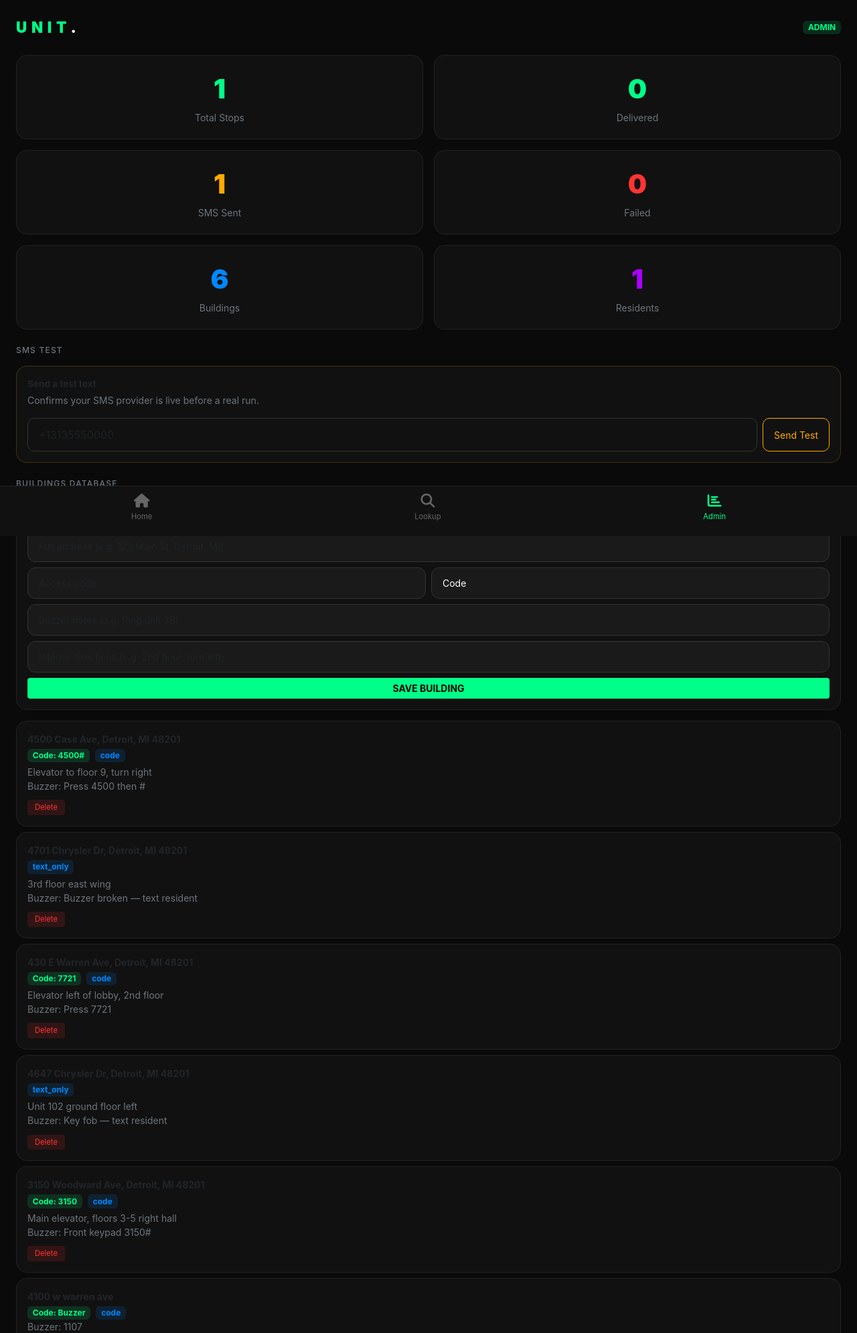
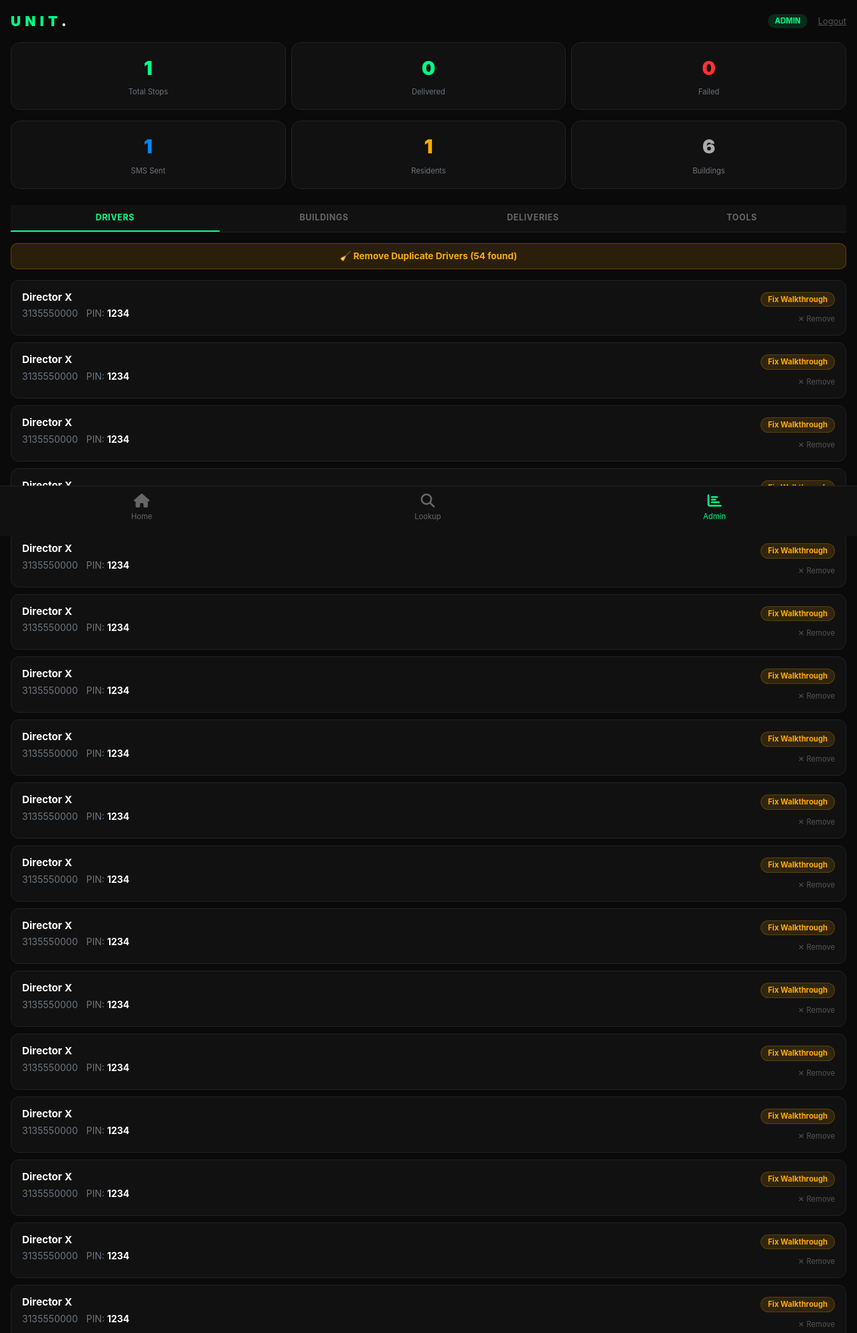
Before and after one commit to xklusivevisions-beep/unit, a Flask app: page /admin in a window 1280 px wide. Shown: the top 1990 px of the page at 67% size. Run offline with Flask 3, Linux system fonts and the light colour scheme; the visitor is signed in with stand-in values (Sample User, id 1); data comes from the database, SQL or seed files in the repository; tables that the repository leaves empty hold one stand-in row (values such as "Sample post"); some libraries are stand-ins or nearby versions.

Commit message:
fix: stop duplicate drivers on restart + full admin redesign with tabs (Drivers/Buildings/Deliveries/Tools)

```diff
--- a/app.py
+++ b/app.py
@@ -282,10 +282,13 @@ def init_db():
         );
     ''')
     db.commit()
+    # Only insert default driver if NO drivers exist yet
     try:
-        db.execute("INSERT INTO drivers (name, phone, company, pin) VALUES (?,?,?,?)",
-                   ('Director X', '3135550000', 'SpeedX', '1234'))
-        db.commit()
+        count = db.execute("SELECT COUNT(*) FROM drivers").fetchone()[0]
+        if count == 0:
+            db.execute("INSERT INTO drivers (name, phone, company, pin, onboarded) VALUES (?,?,?,?,?)",
+                       ('Director X', '3135550000', 'SpeedX', '1234', 1))
+            db.commit()
     except: pass
     # Safe migrations — add columns if they don't exist yet
     for migration in [
@@ -1216,6 +1219,32 @@ def admin_logout():
     session.pop('admin', None)
     return redirect(url_for('index'))
 
+@app.route('/admin/cleanup-drivers', methods=['POST'])
+def admin_cleanup_drivers():
+    """Remove duplicate driver rows — keep the most recent unique PIN."""
+    if not session.get('admin'):
+        return redirect(url_for('admin_login'))
+    db = get_db()
+    # Keep only the latest row per PIN
+    db.execute("""
+        DELETE FROM drivers WHERE id NOT IN (
+            SELECT MAX(id) FROM drivers GROUP BY pin
+        )
+    """)
+    db.commit()
+    db.close()
+    return redirect(url_for('admin'))
+
+@app.route('/admin/delete-driver/<int:driver_id>', methods=['POST'])
+def admin_delete_driver(driver_id):
+    if not session.get('admin'):
+        return redirect(url_for('admin_login'))
+    db = get_db()
+    db.execute("DELETE FROM drivers WHERE id=?", (driver_id,))
+    db.commit()
+    db.close()
+    return redirect(url_for('admin'))
+
 @app.route('/admin/mark-onboarded/<int:driver_id>', methods=['POST'])
 def admin_mark_onboarded(driver_id):
     if not session.get('admin'):
--- a/templates/admin.html
+++ b/templates/admin.html
@@ -1,74 +1,136 @@
 {% extends 'base.html' %}
 {% block title %}UNIT — Admin{% endblock %}
 {% block content %}
-<div class="container-fluid p-4 pb-nav">
+<style>
+  .tab-btn {
+    flex: 1; padding: 10px 4px; background: #111; border: none;
+    color: #666; font-size: 0.78rem; font-weight: 700;
+    letter-spacing: 0.05em; cursor: pointer;
+    border-bottom: 2px solid transparent; transition: all 0.2s;
+  }
+  .tab-btn.active { color: #00ff88; border-bottom-color: #00ff88; }
+  .tab-pane { display: none; }
+  .tab-pane.active { display: block; }
+  .stat-card {
+    background: #111; border-radius: 14px; padding: 16px 12px;
+    text-align: center; border: 1px solid #222;
+  }
+  .stat-number { font-size: 1.8rem; font-weight: 900; color: #00ff88; }
+  .driver-card {
+    background: #111; border-radius: 12px; padding: 14px 16px;
+    border: 1px solid #222; margin-bottom: 10px;
+  }
+  .pill {
+    display: inline-block; padding: 2px 10px; border-radius: 20px;
+    font-size: 0.7rem; font-weight: 700;
+  }
+</style>
 
-  <div class="d-flex align-items-center mb-4">
-    <div class="unit-logo me-auto" style="font-size:1.4rem;">UNIT<span>.</span></div>
-    <span class="badge" style="background:#00ff8822;color:#00ff88;">ADMIN</span>
+<div class="container-fluid p-3 pb-nav">
+
+  <!-- Header -->
+  <div class="d-flex align-items-center mb-3">
+    <div class="unit-logo me-auto" style="font-size:1.3rem;">UNIT<span>.</span></div>
+    <span class="pill" style="background:#00ff8822;color:#00ff88;">ADMIN</span>
+    <a href="/admin/logout" class="ms-3" style="color:#555;font-size:0.8rem;">Logout</a>
   </div>
 
-  <!-- Stats -->
-  <div class="row g-3 mb-4">
-    <div class="col-6">
+  <!-- Stats Row -->
+  <div class="row g-2 mb-3">
+    <div class="col-4">
       <div class="stat-card">
         <div class="stat-number">{{ stats.total_deliveries }}</div>
-        <small class="text-secondary">Total Stops</small>
+        <small class="text-secondary" style="font-size:0.7rem;">Total Stops</small>
       </div>
     </div>
-    <div class="col-6">
+    <div class="col-4">
       <div class="stat-card">
-        <div class="stat-number">{{ stats.delivered }}</div>
-        <small class="text-secondary">Delivered</small>
+        <div class="stat-number" style="color:#00ff88;">{{ stats.delivered }}</div>
+        <small class="text-secondary" style="font-size:0.7rem;">Delivered</small>
       </div>
     </div>
-    <div class="col-6">
+    <div class="col-4">
       <div class="stat-card">
-        <div class="stat-number" style="color:#ffaa00;">{{ stats.sms_sent }}</div>
-        <small class="text-secondary">SMS Sent</small>
+        <div class="stat-number" style="color:#ff3333;">{{ stats.failed }}</div>
+        <small class="text-secondary" style="font-size:0.7rem;">Failed</small>
       </div>
     </div>
-    <div class="col-6">
+  </div>
+  <div class="row g-2 mb-4">
+    <div class="col-4">
       <div class="stat-card">
-        <div class="stat-number" style="color:#ff3333;">{{ stats.failed }}</div>
-        <small class="text-secondary">Failed</small>
+        <div class="stat-number" style="color:#0088ff;">{{ stats.sms_sent }}</div>
+        <small class="text-secondary" style="font-size:0.7rem;">SMS Sent</small>
       </div>
     </div>
-    <div class="col-6">
+    <div class="col-4">
       <div class="stat-card">
-        <div class="stat-number" style="color:#0088ff;">{{ stats.buildings }}</div>
-        <small class="text-secondary">Buildings</small>
+        <div class="stat-number" style="color:#ffaa00;">{{ stats.residents }}</div>
+        <small class="text-secondary" style="font-size:0.7rem;">Residents</small>
       </div>
     </div>
-    <div class="col-6">
+    <div class="col-4">
       <div class="stat-card">
-        <div class="stat-number" style="color:#aa00ff;">{{ stats.residents }}</div>
-        <small class="text-secondary">Residents</small>
+        <div class="stat-number" style="color:#aaa;">{{ stats.buildings }}</div>
+        <small class="text-secondary" style="font-size:0.7rem;">Buildings</small>
       </div>
     </div>
   </div>
 
-  <!-- Test SMS -->
-  <h6 class="text-secondary mb-3" style="letter-spacing:0.1em;font-size:0.75rem;">SMS TEST</h6>
-  <div class="card p-3 mb-4" style="border-color:#ffaa0033;">
-    <div class="fw-bold mb-1" style="font-size:0.85rem;">Send a test text</div>
-    <small class="text-secondary d-block mb-3">Confirms your SMS provider is live before a real run.</small>
-    <div class="d-flex gap-2">
-      <input id="test-sms-phone" type="tel" class="form-control" placeholder="+13135550000" style="background:#111;border-color:#333;color:#fff;border-radius:10px;">
-      <button id="test-sms-btn" class="btn btn-sm" style="border:1px solid #ffaa00;color:#ffaa00;border-radius:10px;padding:6px 16px;white-space:nowrap;">
-        Send Test
-      </button>
-    </div>
-    <div id="test-sms-result" style="display:none;margin-top:10px;padding:8px 12px;border-radius:8px;font-size:0.85rem;font-weight:600;"></div>
+  <!-- Tabs -->
+  <div class="d-flex mb-3" style="border-bottom:1px solid #222;">
+    <button class="tab-btn active" onclick="switchTab('drivers')">DRIVERS</button>
+    <button class="tab-btn" onclick="switchTab('buildings')">BUILDINGS</button>
+    <button class="tab-btn" onclick="switchTab('deliveries')">DELIVERIES</button>
+    <button class="tab-btn" onclick="switchTab('tools')">TOOLS</button>
   </div>
 
-  <!-- Buildings Database -->
-  <h6 class="text-secondary mb-3" style="letter-spacing:0.1em;font-size:0.75rem;">BUILDINGS DATABASE</h6>
+  <!-- TAB: DRIVERS -->
+  <div class="tab-pane active" id="tab-drivers">
 
-  <!-- Add Building Form -->
+    <!-- Cleanup button if dupes exist -->
+    {% if drivers_list|length > 1 %}
+    <form method="POST" action="/admin/cleanup-drivers" class="mb-3">
+      <button type="submit" class="btn w-100 py-2" style="background:#ffaa0022;color:#ffaa00;border:1px solid #ffaa0044;border-radius:10px;font-size:0.85rem;font-weight:700;">
+        🧹 Remove Duplicate Drivers ({{ drivers_list|length }} found)
+      </button>
+    </form>
+    {% endif %}
+
+    {% for d in drivers_list %}
+    <div class="driver-card">
+      <div class="d-flex justify-content-between align-items-start">
+        <div>
+          <div class="fw-bold" style="font-size:0.95rem;">{{ d.name }}</div>
+          <small class="text-secondary">{{ d.phone or '—' }}</small>
+          <small class="text-secondary ms-2">PIN: <strong style="color:#fff;">{{ d.pin }}</strong></small>
+        </div>
+        <div class="d-flex flex-column gap-1 align-items-end">
+          {% if d.onboarded %}
+          <span class="pill" style="background:#00ff8822;color:#00ff88;">✓ Active</span>
+          {% else %}
+          <form method="POST" action="/admin/mark-onboarded/{{ d.id }}">
+            <button type="submit" class="pill" style="background:#ffaa0022;color:#ffaa00;border:1px solid #ffaa0033;cursor:pointer;">Fix Walkthrough</button>
+          </form>
+          {% endif %}
+          <form method="POST" action="/admin/delete-driver/{{ d.id }}"
+            onsubmit="return confirm('Delete {{ d.name }}?')">
+            <button type="submit" style="background:none;border:none;color:#555;font-size:0.7rem;cursor:pointer;padding:0;">✕ Remove</button>
+          </form>
+        </div>
+      </div>
+    </div>
+    {% else %}
+    <p class="text-secondary text-center py-4">No drivers registered yet.</p>
+    {% endfor %}
+  </div>
+
+  <!-- TAB: BUILDINGS -->
+  <div class="tab-pane" id="tab-buildings">
+
     <form method="POST" action="/admin/building" class="card p-3 mb-3">
-    <div class="fw-bold small mb-2" style="color:#00ff88;">+ Add / Update Building Access</div>
-    <input name="address" class="form-control form-control-sm mb-2" placeholder="Full address (e.g. 123 Main St, Detroit, MI)" required>
+      <div class="fw-bold small mb-2" style="color:#00ff88;">+ Add / Update Building</div>
+      <input name="address" class="form-control form-control-sm mb-2" placeholder="Full address" required>
       <div class="row g-2 mb-2">
         <div class="col-6">
           <input name="access_code" class="form-control form-control-sm" placeholder="Access code">
@@ -82,8 +144,8 @@
           </select>
         </div>
       </div>
-    <input name="buzzer_notes" class="form-control form-control-sm mb-2" placeholder="Buzzer notes (e.g. Ring unit 3B)">
-    <input name="interior_directions" class="form-control form-control-sm mb-2" placeholder="Interior directions (e.g. 2nd floor, turn left)">
+      <input name="buzzer_notes" class="form-control form-control-sm mb-2" placeholder="Buzzer notes">
+      <input name="interior_directions" class="form-control form-control-sm mb-2" placeholder="Interior directions">
       <button type="submit" class="btn btn-sm w-100" style="background:#00ff88;color:#000;font-weight:700;">SAVE BUILDING</button>
     </form>
 
@@ -92,124 +154,100 @@
       <div class="fw-bold small">{{ b.address }}</div>
       <div class="d-flex gap-2 mt-1 flex-wrap">
         {% if b.access_code %}
-      <span class="badge" style="background:#00ff8822;color:#00ff88;">Code: {{ b.access_code }}</span>
+        <span class="pill" style="background:#00ff8822;color:#00ff88;">Code: {{ b.access_code }}</span>
         {% endif %}
-      <span class="badge" style="background:#0088ff22;color:#0088ff;">{{ b.access_type }}</span>
-      {% if b.confirmed_count > 0 %}
-      <span class="badge" style="background:#22222;color:#aaa;">✓ {{ b.confirmed_count }}x confirmed</span>
-      {% endif %}
+        <span class="pill" style="background:#0088ff22;color:#0088ff;">{{ b.access_type }}</span>
       </div>
-    {% if b.interior_directions %}
-    <small class="text-secondary mt-1 d-block">{{ b.interior_directions[:80] }}{% if b.interior_directions|length > 80 %}...{% endif %}</small>
-    {% endif %}
-    {% if b.buzzer_notes %}
-    <small class="text-secondary d-block">Buzzer: {{ b.buzzer_notes }}</small>
-    {% endif %}
+      {% if b.buzzer_notes %}<small class="text-secondary d-block mt-1">Buzzer: {{ b.buzzer_notes }}</small>{% endif %}
+      {% if b.interior_directions %}<small class="text-secondary d-block">{{ b.interior_directions[:60] }}</small>{% endif %}
       <form method="POST" action="/admin/building/{{ b.id }}/delete" class="mt-2">
         <button type="submit" class="btn btn-sm" style="background:#ff333322;color:#ff3333;font-size:0.7rem;padding:2px 10px;">Delete</button>
       </form>
     </div>
+    {% else %}
+    <p class="text-secondary text-center py-4">No buildings saved yet.</p>
     {% endfor %}
+  </div>
 
-  <!-- Recent Deliveries -->
-  <!-- Drivers -->
-  <h6 class="text-secondary mt-4 mb-3" style="letter-spacing:0.1em;font-size:0.75rem;">REGISTERED DRIVERS</h6>
-  {% for d in drivers_list %}
+  <!-- TAB: DELIVERIES -->
+  <div class="tab-pane" id="tab-deliveries">
+    {% for d in deliveries %}
     <div class="card p-3 mb-2">
-    <div class="d-flex justify-content-between align-items-center">
-      <div>
-        <div class="fw-bold" style="font-size:0.9rem;">{{ d.name }}</div>
-        <small class="text-secondary">{{ d.phone or 'No phone' }} &bull; PIN: {{ d.pin }}</small>
+      <div class="d-flex justify-content-between align-items-start mb-1">
+        <div style="flex:1;">
+          <div class="fw-bold" style="font-size:0.85rem;">{{ d.address[:35] }}{% if d.address|length > 35 %}...{% endif %}</div>
+          <small class="text-secondary">{{ d.driver_name or '—' }} · {{ d.route_date or '' }}</small>
         </div>
-      <div class="d-flex gap-2 align-items-center">
-        {% if d.onboarded %}
-        <span class="badge" style="background:#00ff8822;color:#00ff88;font-size:0.7rem;">✓ Onboarded</span>
+        <span class="pill ms-2
+          {% if d.status == 'delivered' %}' style='background:#00ff8822;color:#00ff88;'
+          {% elif d.status == 'failed' %}' style='background:#ff333322;color:#ff3333;'
+          {% else %}' style='background:#1a1a1a;color:#aaa;'{% endif %}">
+          {{ d.status.upper() }}
+        </span>
+      </div>
+      {% if d.customer_name %}<small class="text-secondary"><i class="fas fa-user me-1"></i>{{ d.customer_name }}</small>{% endif %}
+    </div>
     {% else %}
-        <form method="POST" action="/admin/mark-onboarded/{{ d.id }}">
-          <button type="submit" class="btn btn-sm" style="background:#ffaa0022;color:#ffaa00;border:1px solid #ffaa0044;font-size:0.75rem;border-radius:8px;">Fix Walkthrough</button>
-        </form>
-        {% endif %}
+    <p class="text-secondary text-center py-4">No deliveries yet.</p>
+    {% endfor %}
   </div>
+
+  <!-- TAB: TOOLS -->
+  <div class="tab-pane" id="tab-tools">
+
+    <!-- Test SMS -->
+    <div class="card p-3 mb-3">
+      <div class="fw-bold small mb-2" style="color:#00ff88;">Test SMS</div>
+      <input type="tel" id="test-sms-phone" class="form-control form-control-sm mb-2" placeholder="+13135550000">
+      <button onclick="sendTestSms()" class="btn btn-sm w-100" style="background:#0088ff;color:#fff;font-weight:700;">Send Test SMS</button>
+      <div id="test-sms-result" style="display:none;margin-top:8px;padding:8px;border-radius:8px;font-size:0.8rem;"></div>
     </div>
+
+    <!-- Routes list -->
+    <div class="fw-bold small mb-2" style="color:#aaa;letter-spacing:0.1em;">RECENT ROUTES</div>
+    {% for r in routes %}
+    <div class="card p-3 mb-2">
+      <div class="fw-bold" style="font-size:0.85rem;">{{ r.name or 'Unnamed' }}</div>
+      <small class="text-secondary">{{ r.driver_name }} · {{ r.date }}</small>
     </div>
     {% endfor %}
-
-  <h6 class="text-secondary mt-4 mb-3" style="letter-spacing:0.1em;font-size:0.75rem;">RECENT DELIVERIES</h6>
-  {% for d in deliveries %}
-  <div class="card p-3 mb-2">
-    <div class="d-flex justify-content-between">
-      <div style="flex:1;">
-        <div class="fw-bold" style="font-size:0.85rem;">{{ d.address[:35] }}{% if d.address|length > 35 %}...{% endif %}</div>
-        <small class="text-secondary">{{ d.driver_name }} • Unit {{ d.unit or '—' }}</small>
   </div>
-      <div class="text-end">
-        <span class="status-pill pill-{{ d.status }}">{{ d.status.upper() }}</span>
-        {% if d.sms_sent %}<div><small style="color:#00ff88;font-size:0.65rem;"><i class="fas fa-sms"></i> SMS</small></div>{% endif %}
-      </div>
-    </div>
-  </div>
-  {% endfor %}
 
 </div>
 
 <!-- Bottom Nav -->
 <div class="nav-bottom">
   <div class="d-flex justify-content-around">
-    <a href="/driver">
-      <i class="fas fa-home"></i>Home
-    </a>
-    <a href="/driver/lookup">
-      <i class="fas fa-search"></i>Lookup
-    </a>
-    <a href="/admin" class="active">
-      <i class="fas fa-chart-bar"></i>Admin
-    </a>
+    <a href="/driver"><i class="fas fa-home"></i>Home</a>
+    <a href="/driver/lookup"><i class="fas fa-search"></i>Lookup</a>
+    <a href="/admin" class="active"><i class="fas fa-chart-bar"></i>Admin</a>
   </div>
 </div>
-{% endblock %}
 
-{% block scripts %}
 <script>
-document.getElementById('test-sms-btn').addEventListener('click', function() {
+function switchTab(name) {
+  document.querySelectorAll('.tab-pane').forEach(p => p.classList.remove('active'));
+  document.querySelectorAll('.tab-btn').forEach(b => b.classList.remove('active'));
+  document.getElementById('tab-' + name).classList.add('active');
+  event.target.classList.add('active');
+}
+
+function sendTestSms() {
   const phone = document.getElementById('test-sms-phone').value.trim();
   const result = document.getElementById('test-sms-result');
-  if (!phone) {
-    result.style.display = 'block';
-    result.style.background = '#ff333322';
-    result.style.color = '#ff6666';
-    result.textContent = 'Enter a phone number first.';
-    return;
-  }
-  this.textContent = 'Sending...';
-  this.disabled = true;
+  if (!phone) return;
   fetch('/admin/test-sms', {
     method: 'POST',
-    headers: {'Content-Type':'application/json'},
-    body: JSON.stringify({phone})
+    headers: {'Content-Type':'application/x-www-form-urlencoded'},
+    body: 'phone=' + encodeURIComponent(phone)
   })
   .then(r => r.json())
-  .then(data => {
+  .then(d => {
     result.style.display = 'block';
-    if (data.success) {
-      result.style.background = '#00ff8822';
-      result.style.color = '#00ff88';
-      result.textContent = `✓ Sent via ${data.provider} — check your phone`;
-    } else {
-      result.style.background = '#ff333322';
-      result.style.color = '#ff6666';
-      result.textContent = `✕ Failed (${data.provider}): ${data.detail || data.error}`;
+    result.style.background = d.success ? '#00ff8822' : '#ff333322';
+    result.style.color = d.success ? '#00ff88' : '#ff3333';
+    result.textContent = d.success ? '✓ SMS sent via ' + d.provider : '✗ ' + d.error;
+  });
 }
-    document.getElementById('test-sms-btn').textContent = 'Send Test';
-    document.getElementById('test-sms-btn').disabled = false;
-  })
-  .catch(() => {
-    result.style.display = 'block';
-    result.style.background = '#ff333322';
-    result.style.color = '#ff6666';
-    result.textContent = 'Request failed — check server.';
-    document.getElementById('test-sms-btn').textContent = 'Send Test';
-    document.getElementById('test-sms-btn').disabled = false;
-  });
-});
 </script>
 {% endblock %}
```
Lines whose indentation alone changed are shown as unchanged.
